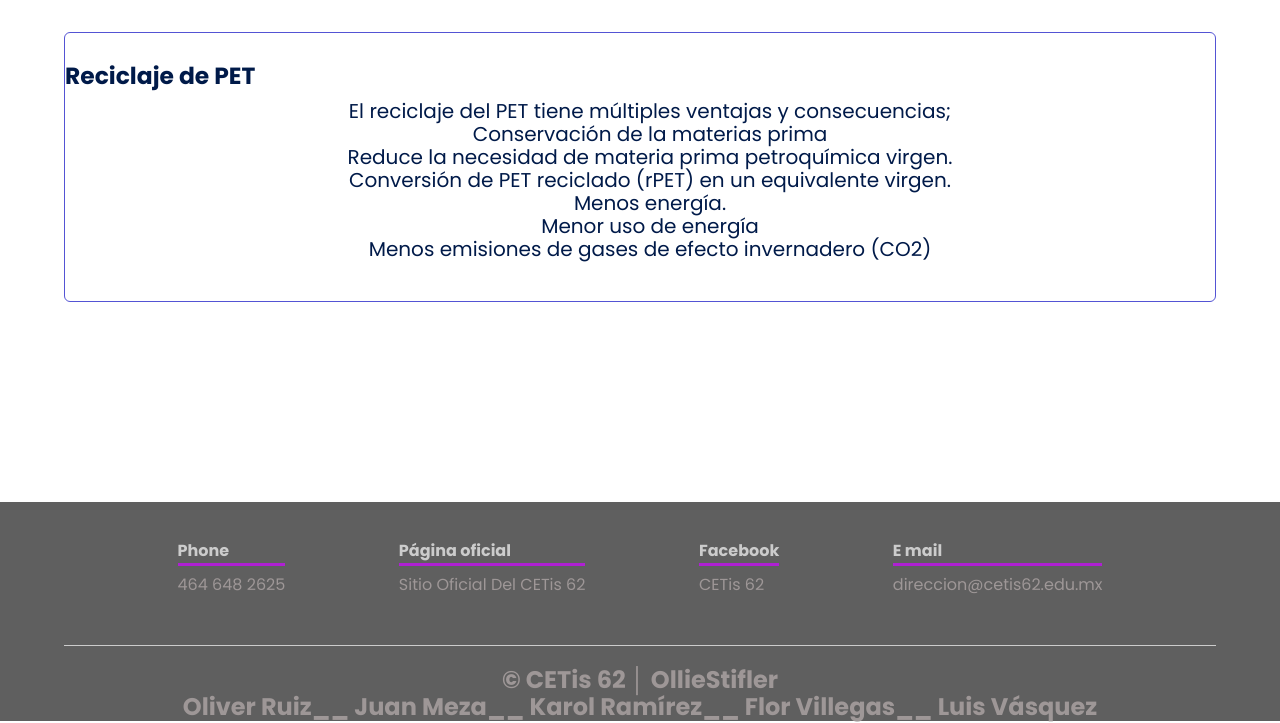
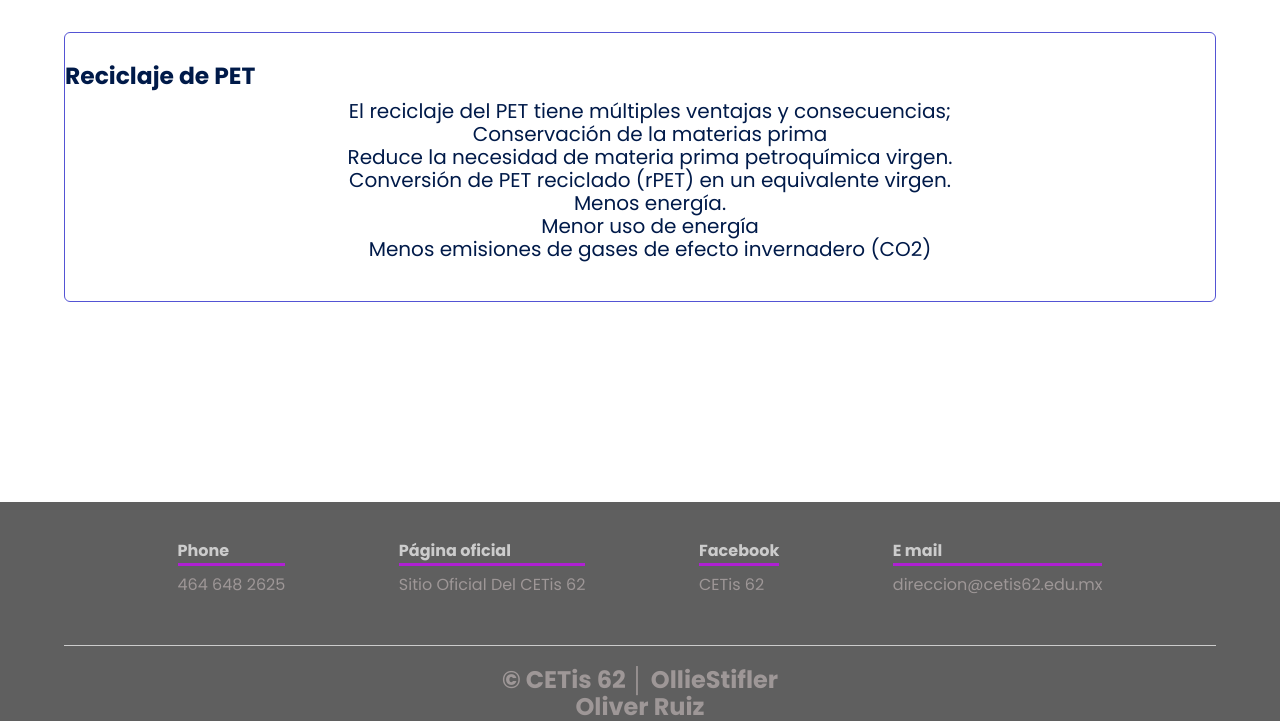
Before and after one commit to Stifmaister03/Cuidado-Al-Medio-Ambiente, a plain HTML site: page index.html in a window 1280 px wide. Shown: the part 4276-4999 px from the top of the page. Drawn offline with Linux system fonts and the light colour scheme; a web font is replaced by a local one.

Commit message:
Update index.html

```diff
--- a/index.html
+++ b/index.html
@@ -288,7 +288,7 @@
 			</div>
 
 		</div>
-		<h2 class="titulo-final">&copy; CETis 62 │ OllieStifler <p> Oliver Ruiz__   Juan Meza__ Karol Ramírez__   Flor Villegas__  Luis Vásquez</p></h2>
+		<h2 class="titulo-final">&copy; CETis 62 │ OllieStifler <p> Oliver Ruiz</p></h2>
 	</footer>
     <script src="js/javing.js"></script>
 
```
